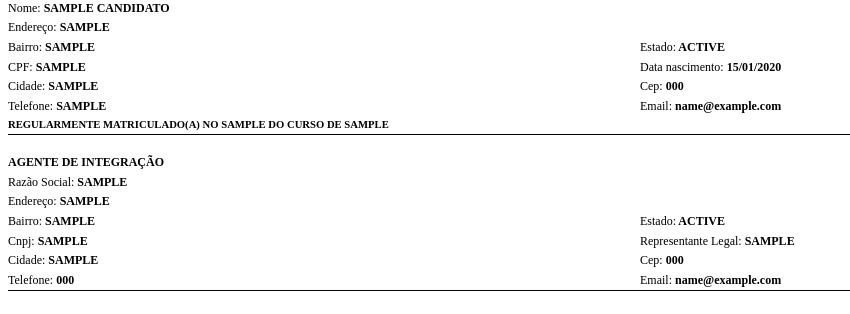
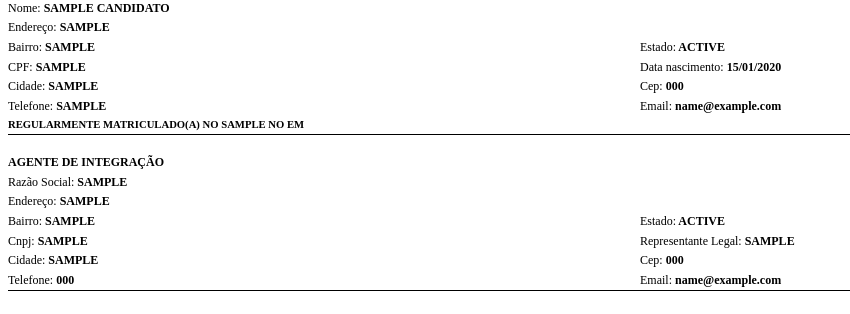
Before and after one commit to GabrielVoidd/Gerador-de-documentos---ELLENCO, a Django app: template estagios/templates/estagios/termo_compromisso.html in a window 1280 px wide. Shown: the part 659-973 px from the top of the page, without its empty margins (0-850 px from the left). Run offline with Django 5.2, Linux system fonts and the light colour scheme; tables that the repository leaves empty hold one stand-in row (values such as "Sample post"); the template is opened without the code that fills it: values that come from a table or form of the project are taken from there, most other values are stand-ins (such as "Sample title", 1, 10 or a date in 2020); grey boxes marked "Sample" are stand-in pictures.

Commit message:
Corrigindo a chamada dos atributos do estagiário no forms de contrato

```diff
--- a/estagios/templates/estagios/termo_compromisso.html
+++ b/estagios/templates/estagios/termo_compromisso.html
@@ -251,7 +251,7 @@
         </tr>
         <tr>
             <td colspan="2" style="font-size: 8pt;">
-                Regularmente matriculado(a) no {{ contrato.estagiario.candidato.serie_semestre }} do curso de {{ contrato.estagiario.candidato.curso }}
+                Regularmente matriculado(a) no {{ contrato.estagiario.candidato.serie_semestre }} no {{ contrato.estagiario.candidato.escolaridade }}
             </td>
         </tr>
     </table>
```
